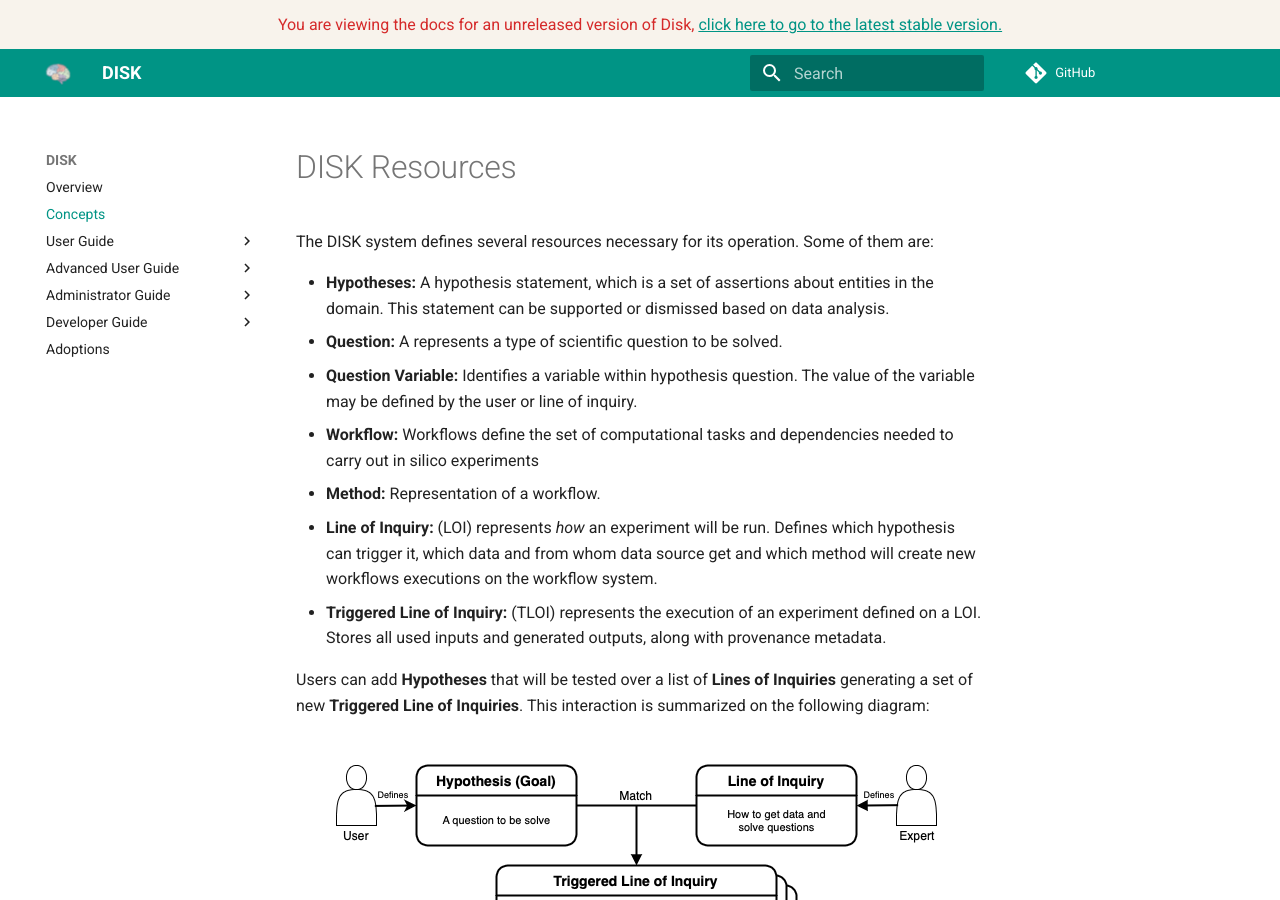
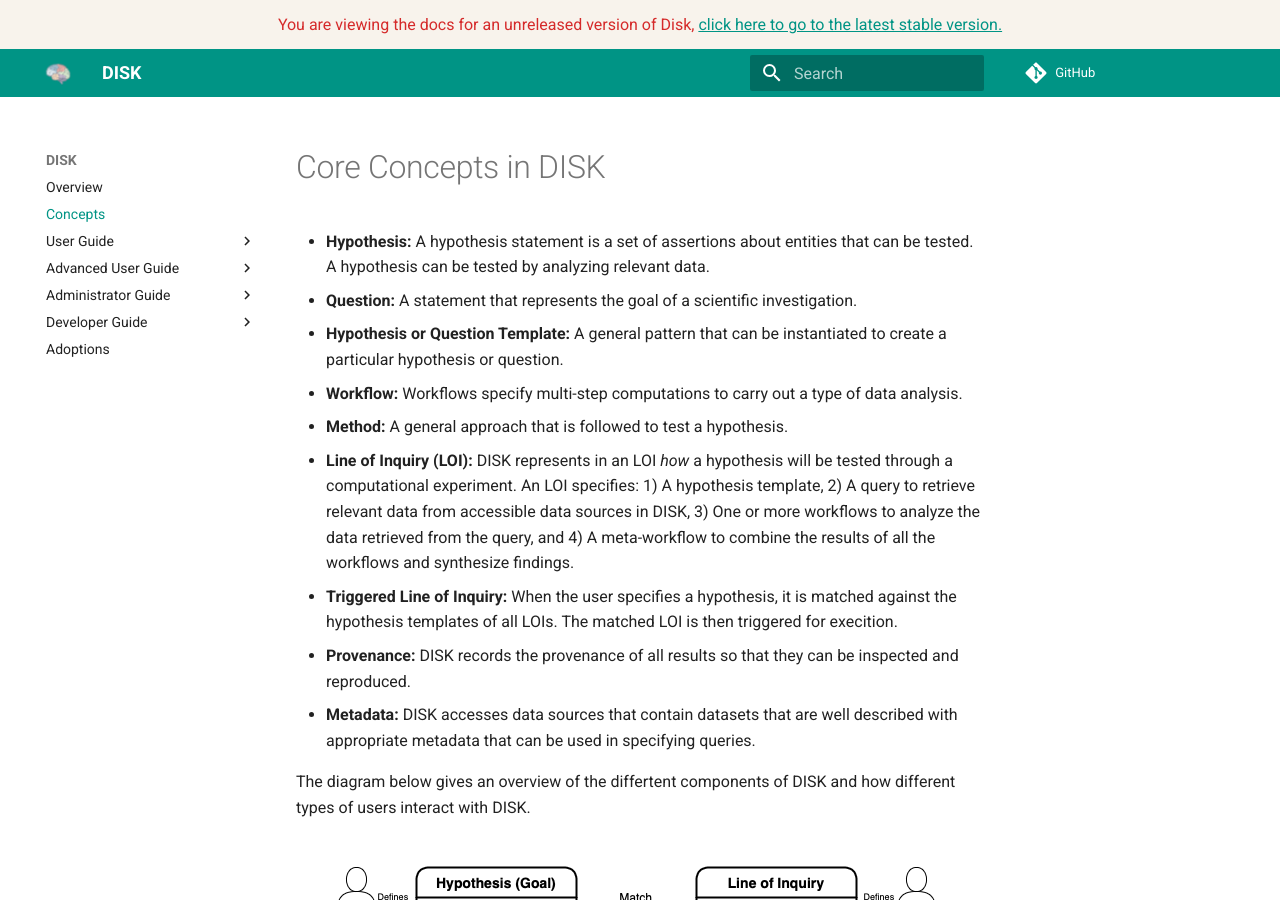
Before and after one commit to KnowledgeCaptureAndDiscovery/DISK-UI, an MkDocs documentation site: the page built from docs/concepts.md, in a window 1280 px wide and 900 px high. Built offline with MkDocs 1.6.1 and Material for MkDocs 9.7.7, drawn with Linux system fonts in a browser that asks for light colours; comment, search, counter and statistics services are not loaded.

Commit message:
Update concepts.md

```diff
--- a/docs/concepts.md
+++ b/docs/concepts.md
@@ -1,16 +1,16 @@
-# DISK Resources
+# Core Concepts in DISK
 
-The DISK system defines several resources necessary for its operation. Some of them are:
+ - **Hypothesis:** A hypothesis statement is a set of assertions about entities that can be tested. A hypothesis can be tested by analyzing relevant data.
+ - **Question:** A statement that represents the goal of a scientific investigation.
+ - **Hypothesis or Question Template:**  A general pattern that can be instantiated to create a particular hypothesis or question.
+ - **Workflow:**  Workflows specify multi-step computations to carry out a type of data analysis.
+ - **Method:** A general approach that is followed to test a hypothesis.
+ - **Line of Inquiry (LOI):** DISK represents in an LOI *how* a hypothesis will be tested through a computational experiment. An LOI specifies: 1) A hypothesis template, 2) A query to retrieve relevant data from accessible data sources in DISK, 3) One or more workflows to analyze the data retrieved from the query, and 4) A meta-workflow to combine the results of all the workflows and synthesize findings.
+ - **Triggered Line of Inquiry:** When the user specifies a hypothesis, it is matched against the hypothesis templates of all LOIs.  The matched LOI is then triggered for execition.
+ - **Provenance:** DISK records the provenance of all results so that they can be inspected and reproduced.
+ - **Metadata:** DISK accesses data sources that contain datasets that are well described with appropriate metadata that can be used in specifying queries.
 
- - **Hypotheses:** A hypothesis statement, which is a set of assertions about entities in the domain. This statement can be supported or dismissed based on data analysis.
- - **Question:** A represents a type of scientific question to be solved.
- - **Question Variable:**  Identifies a variable within hypothesis question. The value of the variable may be defined by the user or line of inquiry.
- - **Workflow:**  Workflows define the set of computational tasks and dependencies needed to carry out in silico experiments
- - **Method:** Representation of a workflow.
- - **Line of Inquiry:** (LOI) represents *how* an experiment will be run. Defines which hypothesis can trigger it, which data and from whom data source get and which method will create new workflows executions on the workflow system.
- - **Triggered Line of Inquiry:** (TLOI) represents the execution of an experiment defined on a LOI. Stores all used inputs and generated outputs, along with provenance metadata.
-
-Users can add **Hypotheses** that will be tested over a list of **Lines of Inquiries** generating a set of new **Triggered Line of Inquiries**. This interaction is summarized on the following diagram:
+The diagram below gives an overview of the differtent components of DISK and how different types of users interact with DISK.
 
 
 ![Disk overview](figures/DISK-overview.png "DISK Overview")
```
